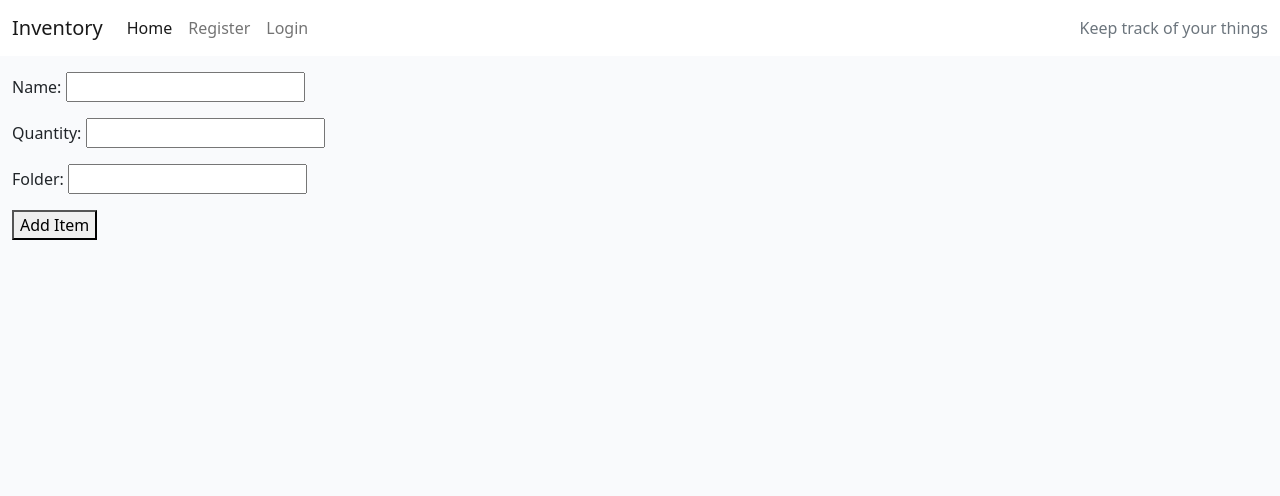
After one commit to EddieStn/inventory, a Django app: page /add in a window 1280 px wide. The commit adds this page. Shown: the top 496 px of the page. Run offline with Django 4.2, Linux system fonts and the light colour scheme.

Commit message:
Create Folder model and update Item model with ManyToOne folder relationship

```diff
--- a/inventory/settings.py
+++ b/inventory/settings.py
@@ -52,6 +52,8 @@ INSTALLED_APPS = [
     'django_summernote',
     'shelf',
 ]
+
+X_FRAME_OPTIONS = 'SAMEORIGIN'
 
 ACCOUNT_EMAIL_VERIFICATION = 'none'
 
--- a/inventory/urls.py
+++ b/inventory/urls.py
@@ -15,10 +15,12 @@ Including another URLconf
 """
 from django.contrib import admin
 from django.urls import path, include
+from shelf.views import add_item
 
 urlpatterns = [
     path('admin/', admin.site.urls),
     path('summernote/', include('django_summernote.urls')),
     path('', include('shelf.urls'), name='shelf_urls'),
     path('accounts/', include('allauth.urls')),
+    path('add', add_item, name='add'),
 ]
--- a/shelf/urls.py
+++ b/shelf/urls.py
@@ -2,5 +2,6 @@ from . import views
 from django.urls import path
 
 urlpatterns = [
-    path('', views.ItemList.as_view(), name='home')
+    path('', views.ItemList.as_view(), name='home'),
+    path('', views.FolderList.as_view(), name='home')
 ]
--- a/shelf/views.py
+++ b/shelf/views.py
@@ -1,6 +1,6 @@
 from django.shortcuts import render
 from django.views import generic
-from .models import Item
+from .models import Item, Folder
 
 
 class ItemList(generic.ListView):
@@ -8,3 +8,19 @@ class ItemList(generic.ListView):
     queryset = Item.objects.order_by('-timestamp')
     template_name = 'index.html'
     paginate_by = 10
+
+
+def add_item(request):
+    if request.method == "POST":
+        name = request.POST.get('item_name')
+        quantity = request.POST.get(Item.quantity)
+        folder = request.POST.get(Item.folder)
+        Item.objects.create(name=name, quantity=quantity, folder=folder)
+
+        return redirect('index.html')
+    return render(request, 'add_item.html')
+
+
+class FolderList(generic.ListView):
+    model = Folder
+    template_name = 'index.html'
--- /dev/null
+++ b/templates/add_item.html
@@ -0,0 +1,40 @@
+{% extends "base.html" %}
+
+{% block content %}
+
+<div class="container-fluid">
+    <div class="row">
+
+        <!-- Item Entries Column -->
+        <div class="col-12 mt-3 left">
+            <form action="add" method="POST">
+                {% csrf_token %}
+                <div>
+                    <p>
+                        <label for="id_name">Name:</label>
+                        <input type="text" id="id_name" name="item_name">
+                    </p>
+                </div>
+                <div>
+                    <p>
+
+                        <label for="id_quantity">Quantity:</label>
+                        <input type="text" id="id_quantity" name="item_quantity">
+                    </p>
+                </div>
+                <div>
+                    <p>
+
+                        <label for="id_quantity">Folder:</label>
+                        <input type="text" id="id_folder" name="item_folder">
+                    </p>
+                </div>
+                <div>
+                    <p><button type="submit">Add Item</button></p>
+                </div>
+            </form>
+        </div>
+    </div>
+</div>
+
+{%endblock%}
```
Also changed, not shown: shelf/admin.py (+10 -7 lines), shelf/models.py (+15 -3 lines), templates/index.html (+4 -11 lines), shelf/migrations/0002_auto_20221230_2132.py (added), shelf/migrations/0003_item_category.py (added), shelf/migrations/0004_auto_20230103_1652.py (added), shelf/migrations/0005_auto_20230103_1701.py (added).
